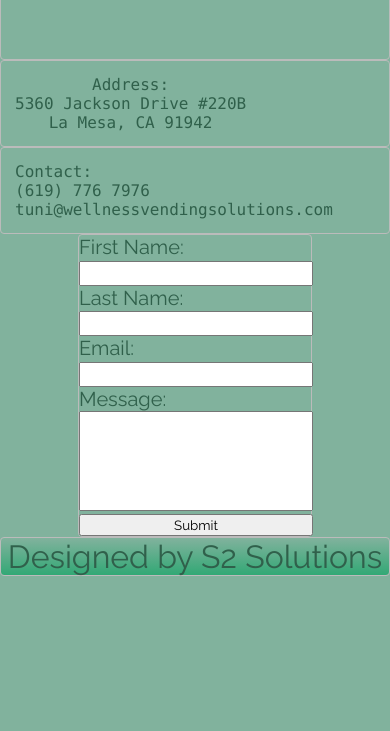
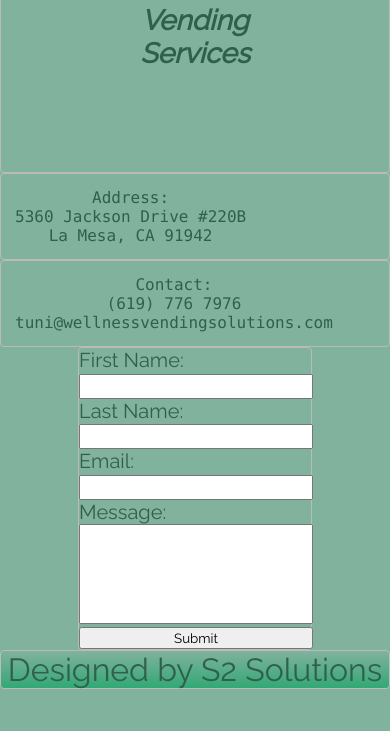
Before and after one commit to tuni-kern/tuni-kern.github.io, a plain HTML site: page contact.html in a window 390 px wide. Shown: the part 113-844 px from the top of the page. Drawn offline with Linux system fonts and the light colour scheme.

Commit message:
Update contactform.css

```diff
--- a/contactform.css
+++ b/contactform.css
@@ -173,12 +173,13 @@ html, body {
         font-size: 1em;
         /* padding-top: 300; */
         /* margin: 0; */
-        padding: 5.2ex;
+        padding: 5.2em;
         padding-bottom: 0;
     }
 
     .addressstyle {
         align-items: center;
+        text-align: center;
         justify-content: center;
         font-size: 1em;
         padding: 1.6em;
@@ -187,6 +188,7 @@ html, body {
 
     .contactstyle {
         align-items: center;
+        text-align: center;
         justify-content: center;
         font-size: 1em;
         padding: 1.6em;
@@ -213,7 +215,8 @@ html, body {
 .toptext {
     background-color: #81B29D;
     margin: 0;
-    padding: 5.2ex;
+    padding: 5.2em;
+    width: 100vw;
     /* display: flex;
     align-items: center;
     justify-content: center; */
@@ -297,7 +300,7 @@ form {
     padding: 1.6ex;
     padding-right: 0;
 	/* position:  relative; */
-    width: 100%;
+    width: 100vw;
 }
 
 
@@ -311,7 +314,7 @@ form {
 	margin:  auto;
     padding: 1.6ex;
 	/* position:  relative; */
-    width: 100%;
+    width: 100vw;
 }
 
 .container {
```
